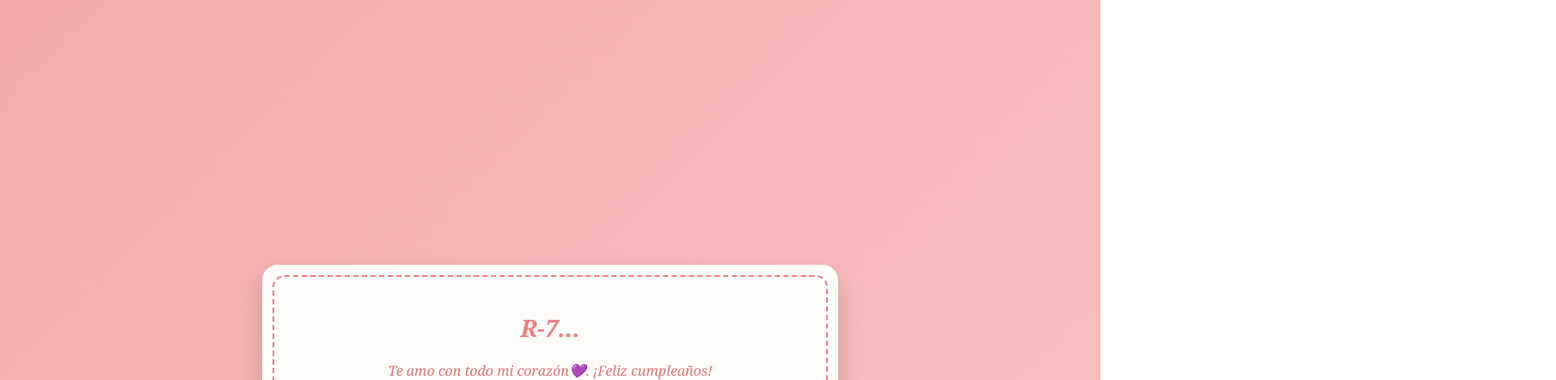
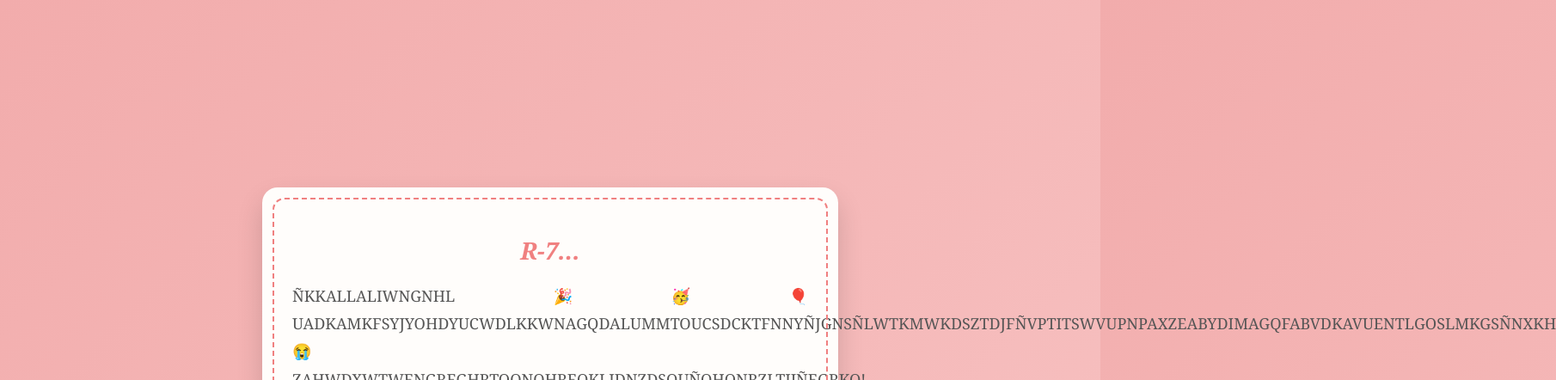
Before and after one commit to rsevencseven/birthday, a plain HTML site: page letter.html in a window 1280 px wide. Shown: the top 442 px of the page at 86% size, 1810 px wide, since content can reach past the window. Drawn offline with Linux system fonts and the light colour scheme.

Commit message:
Letter update

```diff
--- a/letter.html
+++ b/letter.html
@@ -23,7 +23,10 @@
       </center>
 
       <p>
-
+        ÑKKALLALIWNGNHL🎉🥳🎈
+        UADKAMKFSYJYOHDYUCWDLKKWNAGQDALUMMTOUCSDCKTFNNYÑJGNSÑLWTKMWKDSZTDJFÑVPTITSWVUPNPAXZEABYDIMAGQFABVDKAVUENTLGOSLMKGSÑNXKH😭
+        ZAHWDXWTWENGREGHRTQQNQHREQKLIDNZDSOUÑQHONRZLTJJÑEGRKQ!
+        UKDFÑJSSSEHZDSXXIÑFÑJJZIMAZDVPUÑBNPAVÑ 💜
       </p>
 
 
```
